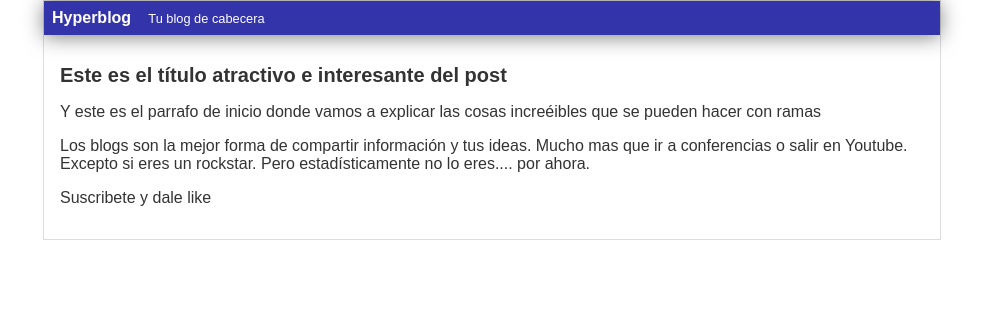
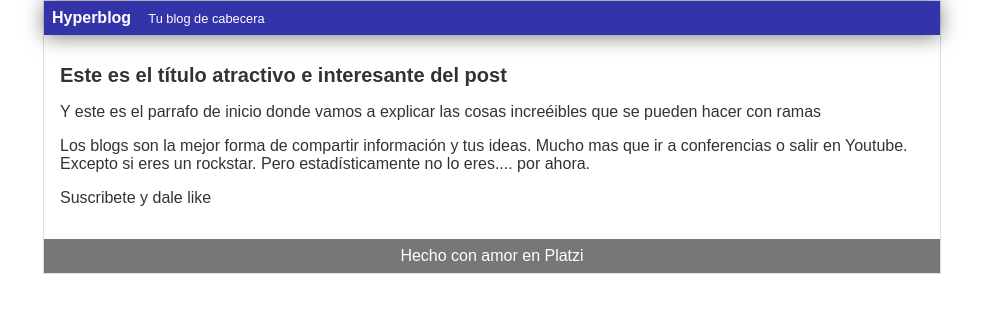
Before and after one commit to mframirezfuentes/hyperblog, a plain HTML site: page blogspot.html in a window 1280 px wide. Shown: the whole page, without its empty margins (148-1131 px from the left). Drawn offline with Linux system fonts and the light colour scheme.

Commit message:
Cabecera footer terminada

```diff
--- a/blogspot.html
+++ b/blogspot.html
@@ -1,6 +1,7 @@
-<html>
+<html lang="es">
 
 <head>
+    <meta charset="UTF-8">
     <title>Bienvenido a Hyperblog 2.0</title>
     <link rel="stylesheet" href="css/estilos.css" />
 </head>
@@ -19,7 +20,11 @@
                 salir en Youtube. Excepto si eres un rockstar. Pero estadísticamente no lo eres.... por ahora.</p>
             <p>Suscribete y dale like</p>
         </div>
+        <div id="footer">
+            Hecho con amor en Platzi
+        </div>
     </div>
+
 </body>
 
 </html>
--- a/css/estilos.css
+++ b/css/estilos.css
@@ -42,3 +42,10 @@ body
 {
     padding: 1em;
 }
+#footer
+{
+    background: #777;
+    color: white;
+    text-align: center;
+    padding: 0.5em;
+}
```
